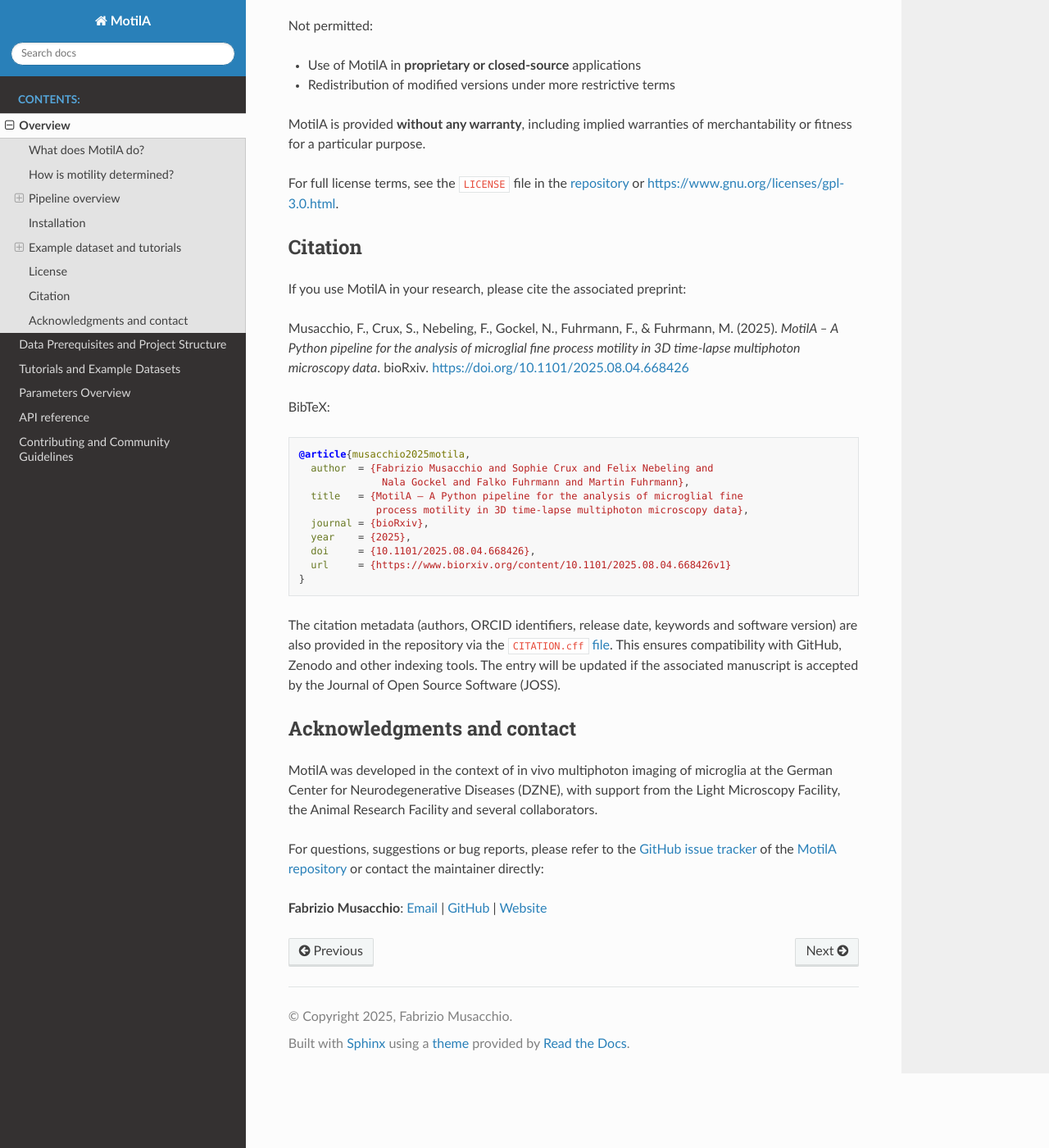
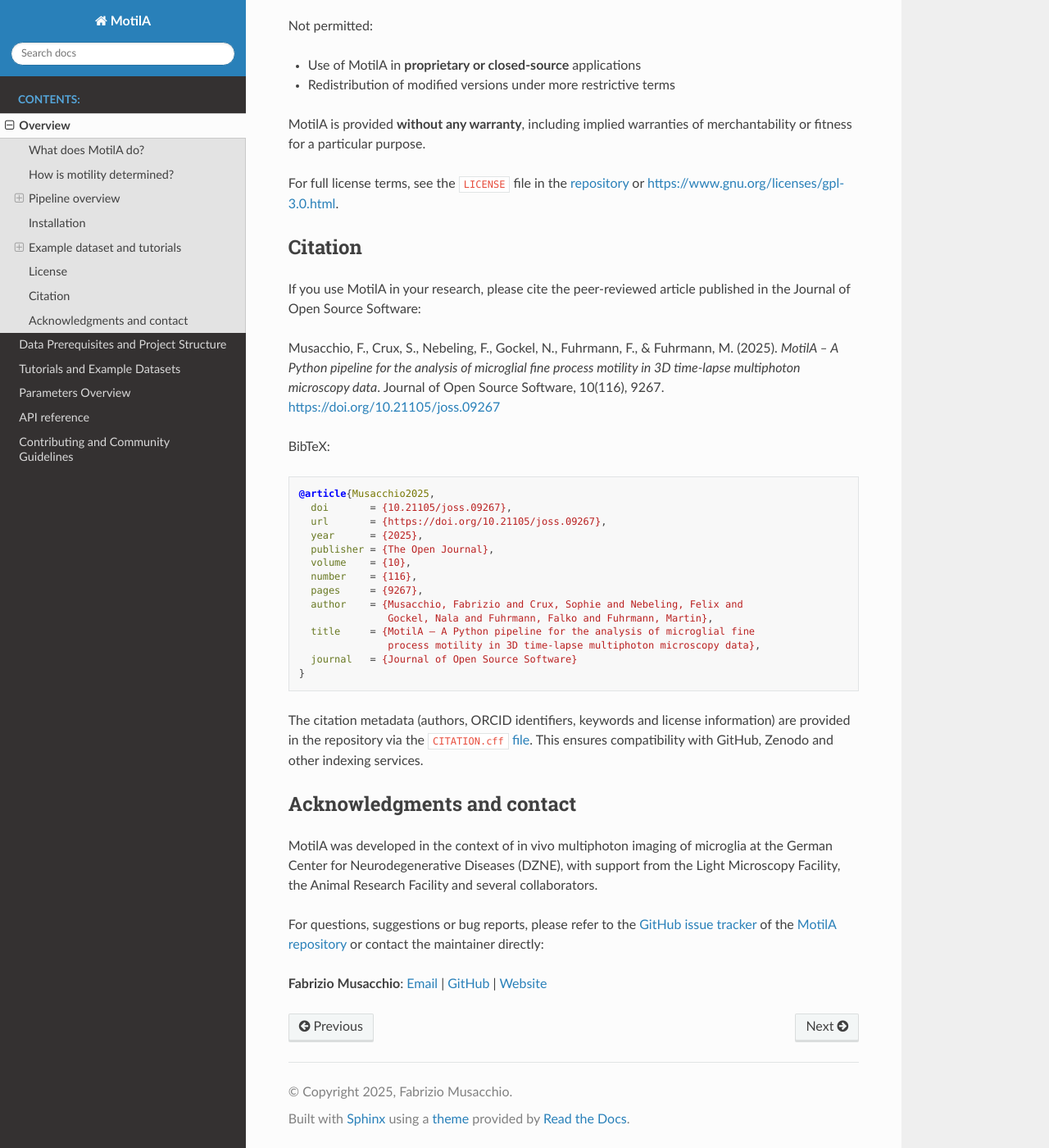
Before and after one commit to FabrizioMusacchio/MotilA, a Sphinx documentation site: the page built from docs/source/overview.rst, in a window 1280 px wide and 1400 px high, scrolled down 5886 px. Shown: the whole window at 82% size. Built offline with Sphinx 7.4.7 and the Read the Docs theme 3.1.0, drawn with Linux system fonts in a browser that asks for light colours.

Commit message:
fix: update citation information to reflect peer-reviewed publication in JOSS

```diff
--- a/docs/source/overview.rst
+++ b/docs/source/overview.rst
@@ -241,32 +241,38 @@ For full license terms, see the ``LICENSE`` file in the `repository <https://git
 Citation
 --------
 
-If you use MotilA in your research, please cite the associated preprint:
+If you use MotilA in your research, please cite the peer-reviewed article
+published in the Journal of Open Source Software:
 
 Musacchio, F., Crux, S., Nebeling, F., Gockel, N., Fuhrmann, F., & Fuhrmann, M. (2025).
-*MotilA – A Python pipeline for the analysis of microglial fine process motility in 3D time-lapse multiphoton microscopy data*.
-bioRxiv. https://doi.org/10.1101/2025.08.04.668426
+*MotilA – A Python pipeline for the analysis of microglial fine process motility in
+3D time-lapse multiphoton microscopy data*.
+Journal of Open Source Software, 10(116), 9267.
+https://doi.org/10.21105/joss.09267
 
 BibTeX:
 
 .. code-block:: bibtex
 
-    @article{musacchio2025motila,
-      author  = {Fabrizio Musacchio and Sophie Crux and Felix Nebeling and
-                  Nala Gockel and Falko Fuhrmann and Martin Fuhrmann},
-      title   = {MotilA – A Python pipeline for the analysis of microglial fine
-                 process motility in 3D time-lapse multiphoton microscopy data},
-      journal = {bioRxiv},
-      year    = {2025},
-      doi     = {10.1101/2025.08.04.668426},
-      url     = {https://www.biorxiv.org/content/10.1101/2025.08.04.668426v1}
+    @article{Musacchio2025,
+      doi       = {10.21105/joss.09267},
+      url       = {https://doi.org/10.21105/joss.09267},
+      year      = {2025},
+      publisher = {The Open Journal},
+      volume    = {10},
+      number    = {116},
+      pages     = {9267},
+      author    = {Musacchio, Fabrizio and Crux, Sophie and Nebeling, Felix and
+                   Gockel, Nala and Fuhrmann, Falko and Fuhrmann, Martin},
+      title     = {MotilA – A Python pipeline for the analysis of microglial fine
+                   process motility in 3D time-lapse multiphoton microscopy data},
+      journal   = {Journal of Open Source Software}
     }
 
-The citation metadata (authors, ORCID identifiers, release date, keywords and
-software version) are also provided in the repository via the ``CITATION.cff``
-`file <https://github.com/FabrizioMusacchio/MotilA/blob/main/CITATION.cff>`_. This ensures compatibility with GitHub, Zenodo and other indexing tools.
-The entry will be updated if the associated manuscript is accepted by the
-Journal of Open Source Software (JOSS).
+The citation metadata (authors, ORCID identifiers, keywords and license
+information) are provided in the repository via the ``CITATION.cff``
+`file <https://github.com/FabrizioMusacchio/MotilA/blob/main/CITATION.cff>`_.
+This ensures compatibility with GitHub, Zenodo and other indexing services.
 
 
 Acknowledgments and contact
```
Also changed, not shown: README.md (+18 -12 lines), 1 other file.
